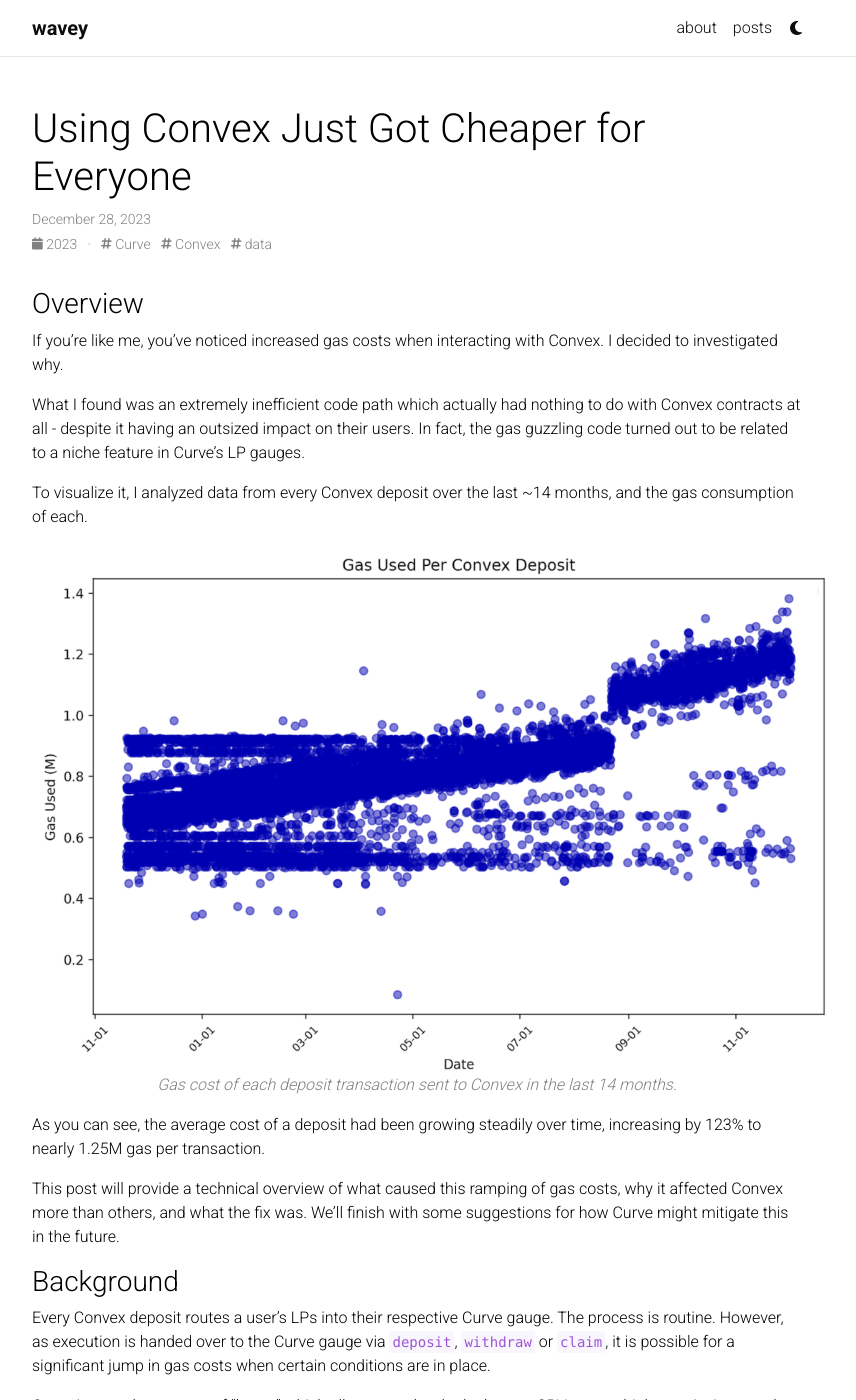
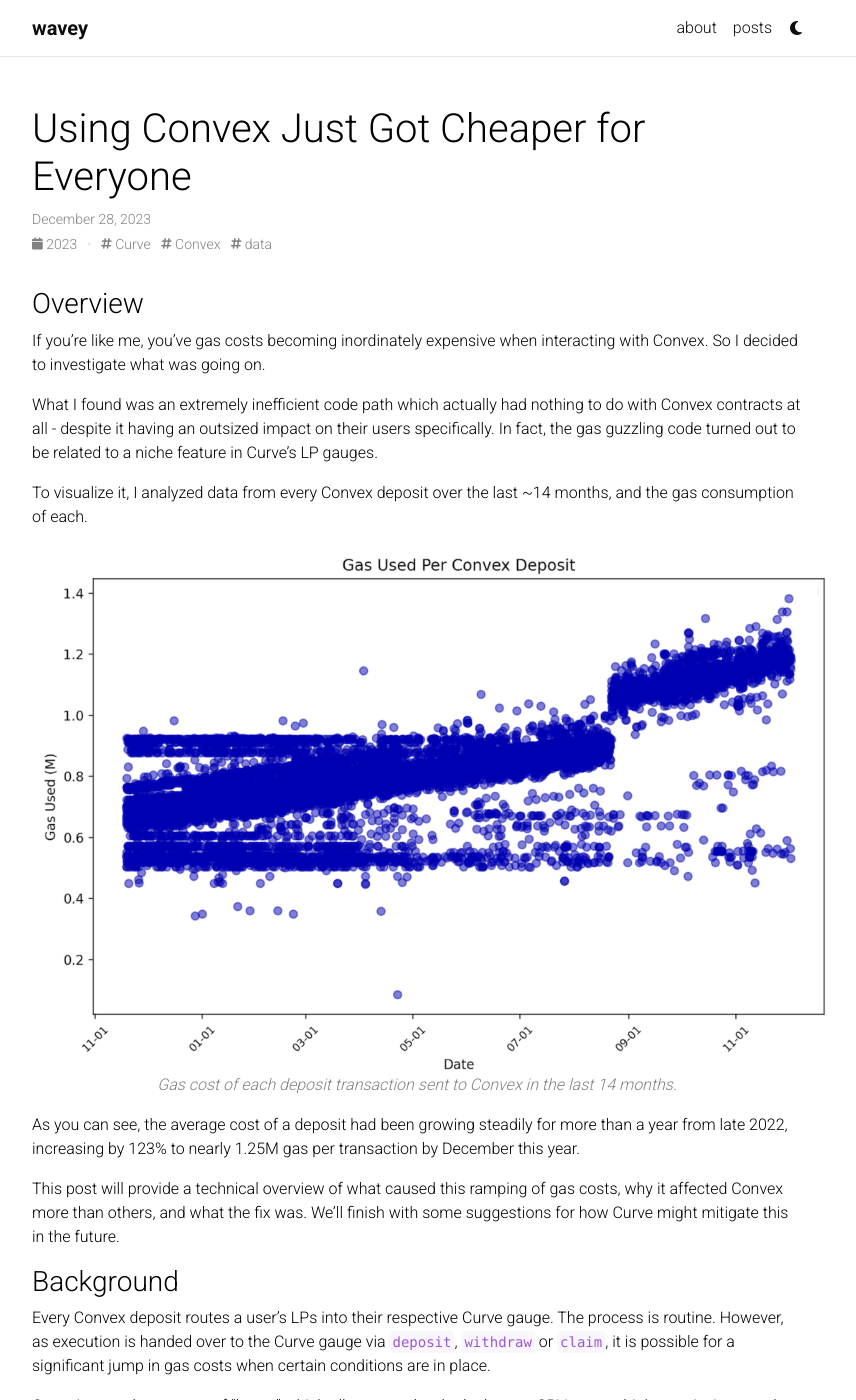
Before and after one commit to wavey0x/wavey0x.github.io, a Jekyll site: the page built from _posts/2023-12-28-convex-just-got-cheaper.md, in a window 1280 px wide and 1400 px high. Shown: the whole window, without its empty margins (223-1079 px from the left). Built offline with Jekyll 4.4.1, drawn with Linux system fonts in a browser that asks for light colours; comment, search, counter and statistics services are not loaded; a style sheet for code colours, icons or effects is not loaded.

Commit message:
intro wording

```diff
--- a/_posts/2023-12-28-convex-just-got-cheaper.md
+++ b/_posts/2023-12-28-convex-just-got-cheaper.md
@@ -8,9 +8,9 @@
 ---
 
 ### Overview
-If you're like me, you've noticed increased gas costs when interacting with Convex. I decided to investigated why.
+If you're like me, you've gas costs becoming inordinately expensive when interacting with Convex. So I decided to investigate what was going on.
 
-What I found was an extremely inefficient code path which actually had nothing to do with Convex contracts at all - despite it having an outsized impact on their users. In fact, the gas guzzling code turned out to be related to a niche feature in Curve's LP gauges.
+What I found was an extremely inefficient code path which actually had nothing to do with Convex contracts at all - despite it having an outsized impact on their users specifically. In fact, the gas guzzling code turned out to be related to a niche feature in Curve's LP gauges.
 
 To visualize it, I analyzed data from every Convex deposit over the last ~14 months, and the gas consumption of each.
 
@@ -21,7 +21,7 @@
     </em>
 </p>
 
-As you can see, the average cost of a deposit had been growing steadily over time, increasing by 123% to nearly 1.25M gas per transaction.
+As you can see, the average cost of a deposit had been growing steadily for more than a year from late 2022, increasing by 123% to nearly 1.25M gas per transaction by December this year.
 
 This post will provide a technical overview of what caused this ramping of gas costs, why it affected Convex more than others, and what the fix was. We'll finish with some suggestions for how Curve might mitigate this in the future.
 
```
